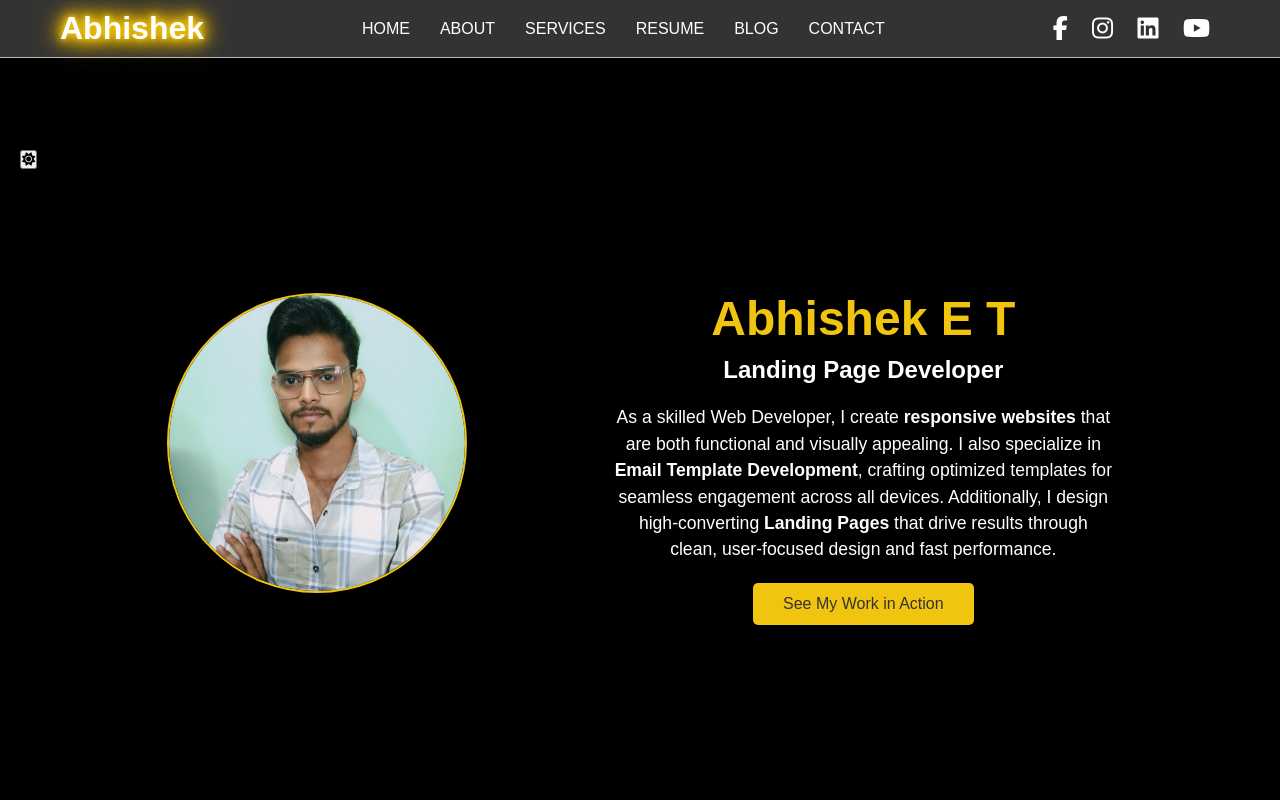
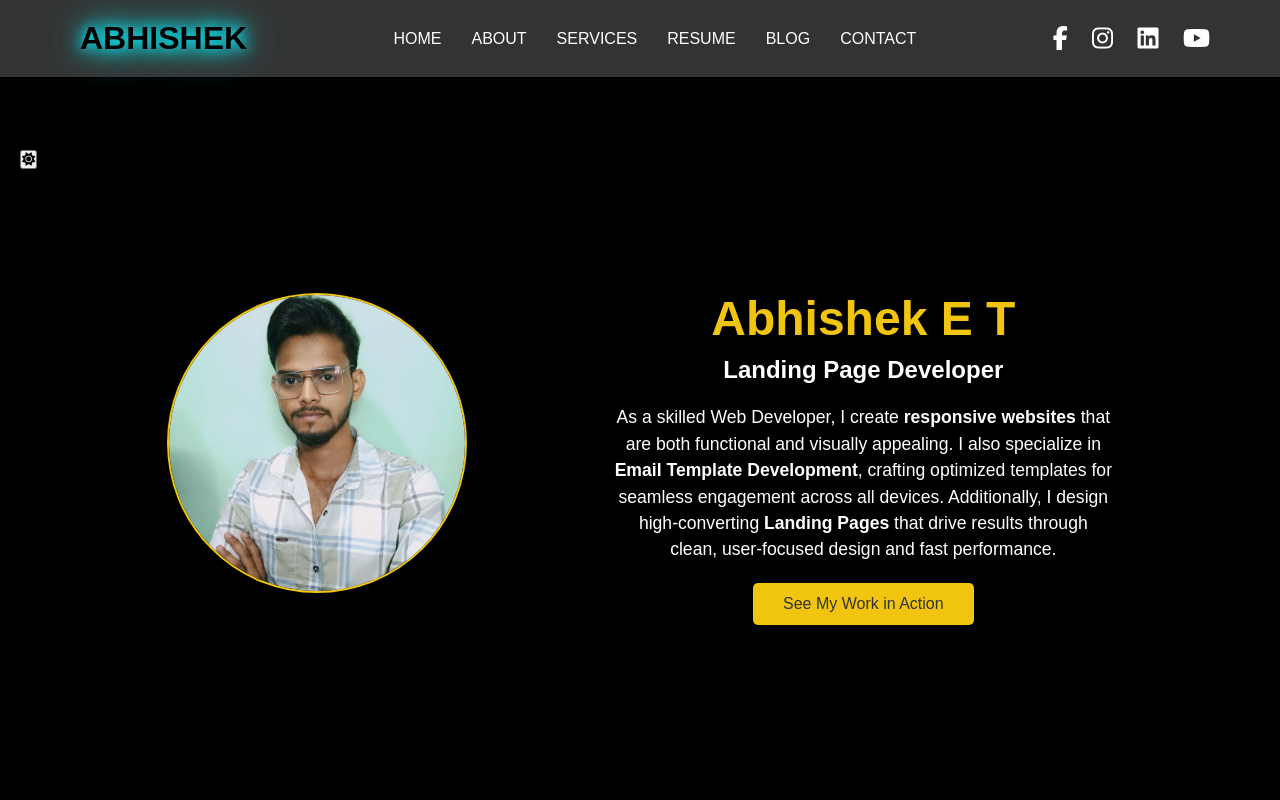
Before and after one commit to Abhishek200215/abhishek15, a plain HTML site: page index.html in a window 1280 px wide. Shown: the top 800 px of the page. Drawn offline with Linux system fonts and the light colour scheme; placeholder pictures from the web are drawn by us.

Commit message:
Update index.html

```diff
--- a/index.html
+++ b/index.html
@@ -13,6 +13,26 @@
       <link rel="stylesheet" href="https://cdnjs.cloudflare.com/ajax/libs/font-awesome/6.0.0-beta3/css/all.min.css">
       <link rel="stylesheet" href="demo.css">
       <script src="https://kit.fontawesome.com/a076d05399.js"></script>
+
+<style>
+   @keyframes flicker {
+        0% {
+            text-shadow: 0 0 5px #00ffea, 0 0 10px #00ffea, 0 0 20px #00ffea;
+        }
+        25% {
+            text-shadow: 0 0 10px #00eaff, 0 0 20px #00eaff, 0 0 40px #00eaff;
+        }
+        50% {
+            text-shadow: 0 0 15px hsl(175, 100%, 61%), 0 0 30px #00ffea, 0 0 50px #00ffea;
+        }
+        75% {
+            text-shadow: 0 0 10px #00eaff, 0 0 20px #00eaff, 0 0 40px #00eaff;
+        }
+        100% {
+            text-shadow: 0 0 5px #00ffea, 0 0 10px #00ffea, 0 0 20px #00ffea;
+        }
+    }
+</style>
    </head>
 
    <body>
@@ -21,15 +41,20 @@
          <div class="container">
             <h1 style="
     font-size: 2rem;
-    color: #fff;
-    text-shadow: 0 0 5px #f1c40f, 0 0 10px #f1c40f, 0 0 15px #f1c40f,
-                 0 0 20px #ffbf00, 0 0 25px #ffbf00, 0 0 30px #ffbf00;
+    color: #000000;
     font-weight: bold;
     font-family: 'Arial', sans-serif;
+    text-align: center;
+    text-transform: uppercase;
+    animation: flicker 1.5s infinite alternate;
     transition: all 0.3s ease-in-out;
+    position: relative;
+    display: inline-block;
+    padding: 10px 20px;
+    border-radius: 10px;
 "
-onmouseover="this.style.textShadow='0 0 10px #ff0000, 0 0 20px #ff0000, 0 0 30px #ff0000, 0 0 40px #ff4000, 0 0 50px #ff4000'"
-onmouseout="this.style.textShadow='0 0 5px #f1c40f, 0 0 10px #f1c40f, 0 0 15px #f1c40f, 0 0 20px #ffbf00, 0 0 25px #ffbf00, 0 0 30px #ffbf00'">
+onmouseover="this.style.animation='none'; this.style.textShadow='0 0 20px #ff0000, 0 0 40px #ff0000, 0 0 60px #ff4000, 0 0 80px #ff4000'"
+onmouseout="this.style.animation='flicker 1.5s infinite alternate';">
     Abhishek
 </h1>
 
```
